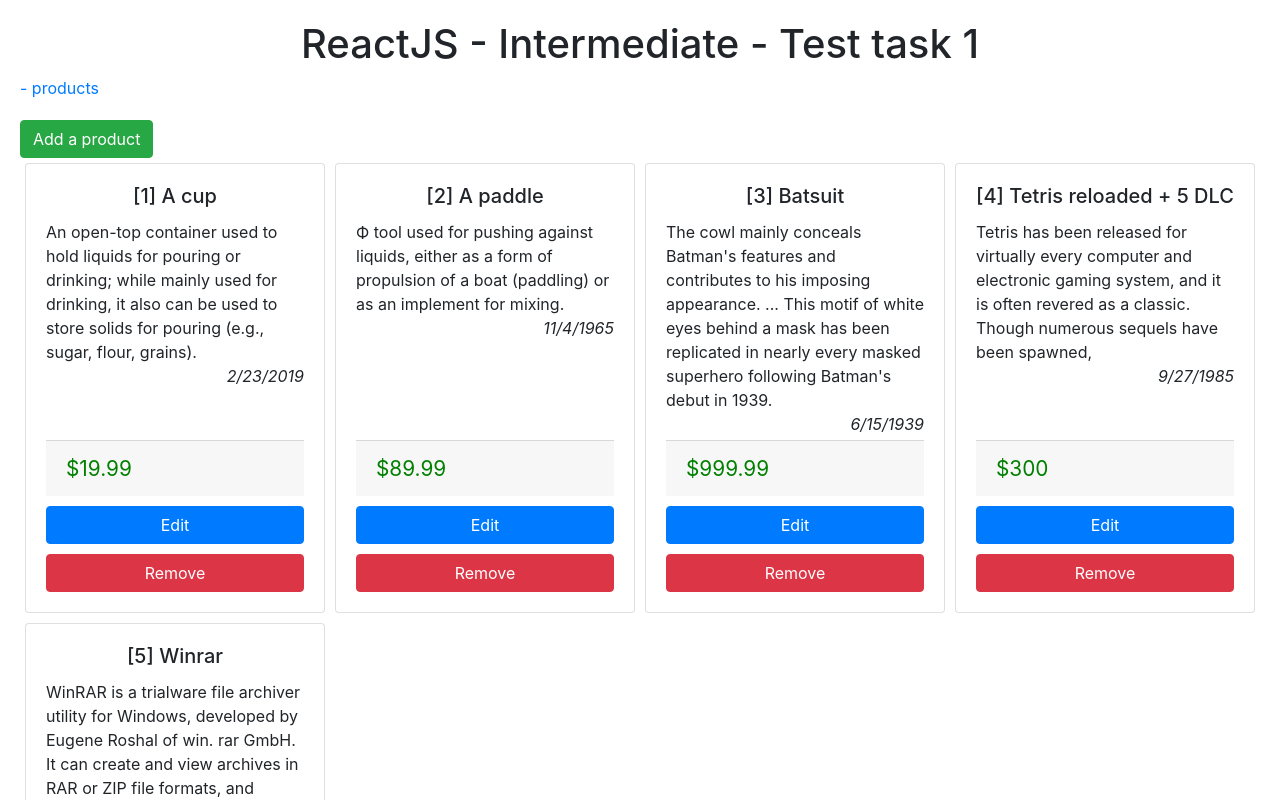
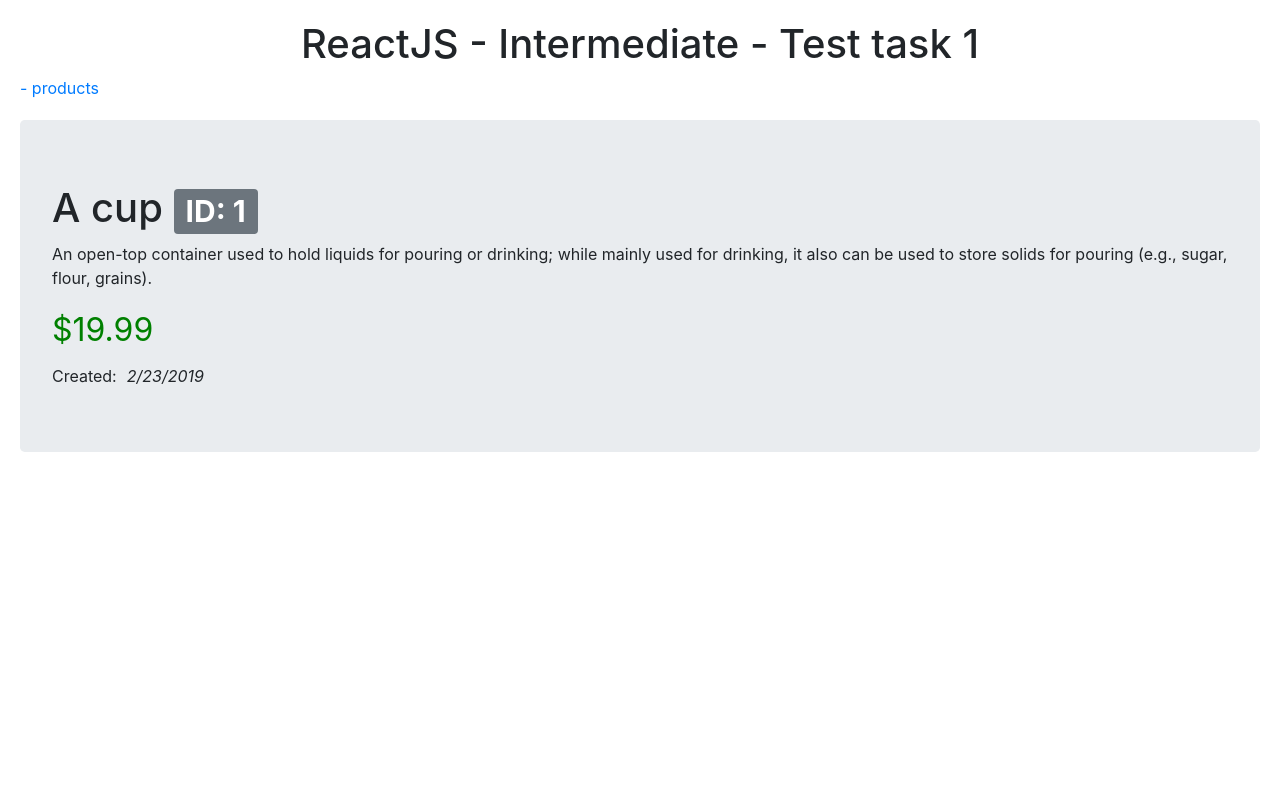
Before and after one commit to johnnydev13/react-js-test-task-1, a React (Create React App) app: page /products/1 in a window 1280 px wide. Shown: the top 800 px of the page. Built offline with nearby package versions, Linux system fonts and the light colour scheme.

Commit message:
product show page

```diff
--- a/src/components/MainSection.js
+++ b/src/components/MainSection.js
@@ -1,5 +1,6 @@
 import React from 'react';
 import ProductsContainer from "./products/ProductsContainer";
+import ProductShowContainer from "./products/productsShow/ProductShowContainer";
 
 import {
     Switch,
@@ -7,10 +8,15 @@ import {
 } from "react-router-dom";
 
 export default class MainSection extends React.Component {
+
     render() {
+
         return (
             <Switch>
-                <Route path="/products">
+                <Route path='/products/:productId'>
+                    <ProductShowContainer/>
+                </Route>
+                <Route path='/products'>
                     <ProductsContainer/>
                 </Route>
             </Switch>
--- a/src/components/products/ProductItem.js
+++ b/src/components/products/ProductItem.js
@@ -3,6 +3,7 @@ import {
     Card,
     Button,
 } from 'react-bootstrap';
+import {Link} from 'react-router-dom';
 
 export default class ProductsList extends React.Component {
     render() {
@@ -10,7 +11,10 @@ export default class ProductsList extends React.Component {
             <Card className='product'>
                 <Card.Body>
                     <Card.Title>
-                        [{this.props.product.id}] {this.props.product.name}
+                        <Link to={"/products/" + this.props.product.id}>
+                            [{this.props.product.id}] {this.props.product.name}
+                        </Link>
+
                     </Card.Title>
 
                     <Card.Text>
--- a/src/components/products/ProductsList.js
+++ b/src/components/products/ProductsList.js
@@ -1,5 +1,4 @@
 import React from 'react';
-import { connect } from 'react-redux'
 import store from '../../app/store';
 import ProductItem from './ProductItem';
 import ProductEdit from './ProductEdit';
@@ -16,14 +15,7 @@ import {
     show as editProductShow,
 } from '../common/modal/actions';
 import {mockupProducts} from '../../app/config';
-import {
-    BrowserRouter as Router,
-    Switch,
-    Route,
-    Link,
-    useRouteMatch,
-    useParams
-} from "react-router-dom";
+
 
 // generating products mockups
 mockupProducts.map((product, index) =>
--- /dev/null
+++ b/src/components/products/productsShow/ProductShow.js
@@ -0,0 +1,91 @@
+import React from 'react';
+import {
+    withRouter
+} from "react-router-dom";
+import {
+    defaultProduct,
+} from '../reducer';
+import {
+    Alert,
+    Badge,
+    Jumbotron,
+} from "react-bootstrap";
+
+class ProductShow extends React.Component {
+    state = {
+        product: defaultProduct,
+        isError: false,
+    };
+    componentDidMount() {
+        const productId = parseInt(this.props.match.params.productId);
+
+        console.log(this.props.productsList);
+        console.log(productId);
+
+        this.getProduct(productId);
+    }
+
+    getProduct = (productId) => {
+        let product = this.props.productsList.items.filter(product => product.id === productId);
+
+        if (product.length !== 1) {
+            return this.setState({
+                isError: true,
+            });
+        }
+
+        this.setState({
+            isError: false,
+            product: product[0]
+        });
+    };
+
+    showError = () => {
+        if (!this.state.isError) {
+            return false;
+        }
+
+        return (
+            <Alert variant='danger'>
+                A product hasn't found!
+            </Alert>
+        );
+    };
+
+    getCreationDate = () => {
+        return new Date(this.state.product.creationDate).toLocaleDateString();
+    };
+
+    showProduct = () => {
+        if (this.state.isError) {
+            return false;
+        }
+
+        var product = this.state.product;
+        return (
+            <Jumbotron fluid={false} className="product-show">
+                <h1>{product.name} <Badge variant="secondary">ID: {product.id}</Badge></h1>
+
+                <p>{product.description}</p>
+
+                <div className="price">${product.price}</div>
+
+                <div className="creation-date">
+                    <span className="title">Created:</span>
+                    <span className="value">{this.getCreationDate()}</span>
+                </div>
+            </Jumbotron>
+        )
+    };
+
+    render() {
+        return (
+            <div>
+                {this.showError()}
+                {this.showProduct()}
+            </div>
+        );
+    }
+}
+
+export default withRouter(ProductShow);
--- /dev/null
+++ b/src/components/products/productsShow/ProductShowContainer.js
@@ -0,0 +1,14 @@
+import { connect } from 'react-redux'
+import ProductShow from './ProductShow';
+//import { getNextId } from '../selectors';
+
+const mapStateToProps = (state, props) => ({
+    productsList: state.products,
+    //nextProductId:   getNextId(state.products),
+    //modal:           state.modal,
+});
+
+export default connect(
+    mapStateToProps,
+    null
+)(ProductShow)
--- a/src/components/products/selectors.js
+++ b/src/components/products/selectors.js
@@ -6,18 +6,7 @@ export const getNextId = createSelector(
     [getProducts],
     (products) => {
         let id = 0;
-
         products.map(product => id = Math.max(id, product.id));
-
         return ++id;
     }
 );
-
-export const findProductById = createSelector(
-    [getProducts],
-    (products, id) => {
-        return products.filter(product =>
-            product.id === id
-        )
-    }
-);
--- a/src/css/app.css
+++ b/src/css/app.css
@@ -74,4 +74,12 @@ menu .item {
       bottom: 1.25em;
       width: calc(100% - 2.5rem); }
 
+.product-show .price {
+  color: green;
+  font-size: 2rem;
+  margin-bottom: 10px; }
+.product-show .creation-date .value {
+  padding-left: 10px;
+  font-style: italic; }
+
 /*# sourceMappingURL=app.css.map */
--- a/src/css/scss/app.scss
+++ b/src/css/scss/app.scss
@@ -3,3 +3,4 @@
 @import "common/modal";
 @import "components/menu";
 @import "components/products/product";
+@import "components/products/product-show";
--- /dev/null
+++ b/src/css/scss/components/products/product-show.scss
@@ -0,0 +1,16 @@
+.product-show {
+  .price {
+    color: green;
+    font-size: 2rem;
+    margin-bottom: 10px;
+  }
+  .creation-date {
+    .title {
+
+    }
+    .value {
+      padding-left: 10px;
+      font-style: italic;
+    }
+  }
+}
```
Also changed, not shown: 1 other file (tests, documents, lock files or other folders).
